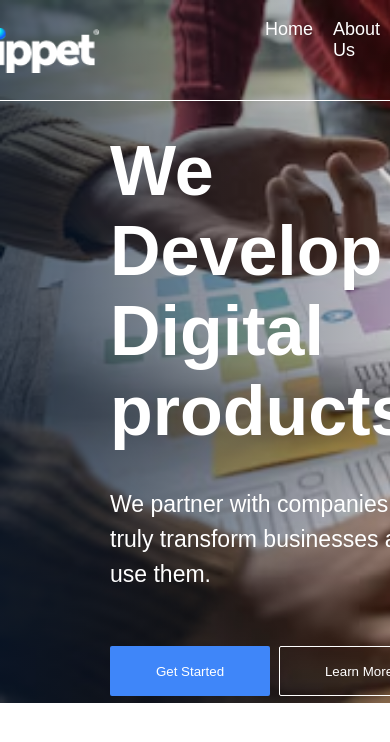
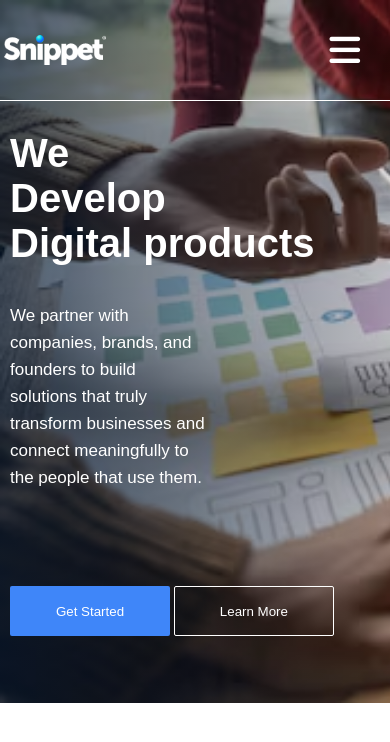
Before and after one commit to idh-47/Snippet_website, a plain HTML site: page index.html in a window 390 px wide. Drawn offline with Linux system fonts and the light colour scheme.

Commit message:
page 1 res+ani

```diff
--- a/index.html
+++ b/index.html
@@ -4,6 +4,7 @@
     <meta charset="utf-8">
     <meta http-equiv="X-UA-Compatible" content="IE=edge">
     <meta name="viewport" content="width=device-width, initial-scale=1">
+    <link rel="stylesheet" href="https://cdnjs.cloudflare.com/ajax/libs/font-awesome/6.7.2/css/all.min.css" integrity="sha512-Evv84Mr4kqVGRNSgIGL/F/aIDqQb7xQ2vcrdIwxfjThSH8CSR7PBEakCr51Ck+w+/U6swU2Im1vVX0SVk9ABhg==" crossorigin="anonymous" referrerpolicy="no-referrer" />
     <link rel="stylesheet" href="styles.css">
     <title>Snippet</title>
 </head>
@@ -11,19 +12,20 @@
     <section id="hero">
         <div id="nav_container">
             <img  id="logo" src="snippet_logo_200x40_white.png" width="230" height="45">
-            <nav>
+            <nav id="nav">
                 <ul>
-                    <li>Home</li>
-                    <li>About Us</li>
-                    <li>Our Services</li>
-                    <li>Contact Us</li>
-                    <li>(+212) 663-212-790</li>
+                    <a href="#" style="text-decoration: none;"><li>Home</li></a>
+                    <a href="#" style="text-decoration: none;"><li>About Us</li></a>
+                    <a href="#" style="text-decoration: none;"><li>Our Services</li></a>
+                    <a href="#" style="text-decoration: none;"><li>Contact Us</li></a>
+                    <a href="#" style="text-decoration: none;"><li>(+212) 663-212-790</li></a>
                 </ul>
             </nav>
+            <i class="fa-solid fa-bars" id="fa" style="font-size: 35px; display: none;"></i>
         </div>
         <div id="hero-container">
-            <h1 id="text_h">We <br> Develop <br> Digital products</h1><br><br>
-            <p style="font-size: 23px; font-family: Arial, Helvetica, sans-serif; width: 750px; line-height: 35px;">We partner with companies, brands, and founders to build solutions that truly transform businesses and connect meaningfully to the people that use them.</p><br><br><br>
+            <h1 id="text_h">We <br> <span id="typewriter">Develop</span> <br> Digital products</h1><br><br>
+            <p style="font-size: 23px; font-family: Arial, Helvetica, sans-serif; width: 50vw; line-height: 35px;" id="para-1">We partner with companies, brands, and founders to build solutions that truly transform businesses and connect meaningfully to the people that use them.</p><br><br><br>
             <div id="btns-div">
                 <button class="btn" id="gs">Get Started</button>
                 <button class="btn" id="lm">Learn More</button>
--- a/styles.css
+++ b/styles.css
@@ -22,13 +22,12 @@ body{
 }
 #logo{
     position: relative;
-    right: 90px;
+    left: -80px;
     cursor: pointer;
 }
 ul{
     width: 100%;
-    max-width: 700px;
-    padding: 0 20px;
+    max-width: 50vw;
     display: flex;
     justify-content: space-between;
 }
@@ -36,7 +35,7 @@ li{
     display: inline;
     list-style: none;
     color: white;
-    padding-left: 20px;
+    margin: 20px;
     font-size: 18px;
     font-family:Arial, Helvetica, sans-serif ;
     cursor: pointer;
@@ -48,14 +47,14 @@ li:hover{
 #hero-container{
     display: flex;
     flex-direction: column;
-    position: relative;
-    left: 110px;
+    margin-left: 110px;
     margin-top: 30px;
     height: 572px;
 }
 #text_h{
 font-size: 70px;
 font-family: Arial, Helvetica, sans-serif;
+animation: 1.5s fade ease-in-out 0s 1 alternate;
 }
 
 .btn{
@@ -68,11 +67,13 @@ font-family: Arial, Helvetica, sans-serif;
 }
 #gs{
     background-color: #3f86f9;
+    animation: 3s fade ease-in-out 0s 1 alternate;
 }
 #lm{
     background-color: rgba(255, 255, 255, 0);
     border: 1px white solid;
     margin-left: 5px;
+    animation: 3.5s fade ease-in-out 0s 1 alternate;
 }
 #gs:hover{
 background-color: black;
@@ -81,7 +82,9 @@ background-color: black;
     background-color: #3f86f9;
     border: none;
 }
-
+#para-1{
+    animation: 2.5s fade ease-in-out 0s 1 alternate;
+}
 
 @media (min-width : 100px) {
     html{
@@ -89,3 +92,52 @@ background-color: black;
         width: 100vw;
     }
 }
+@media (max-width : 645px) {
+    #text_h{
+        font-size: 40px;
+    }
+    #hero-container{
+        margin-left: 10px;
+    }
+    #logo{
+        left: -20px;
+        width: 150px;
+        height: auto;
+    }
+    #para-1 {
+        height: 220px;
+        font-size: 17px !important;
+        line-height: 27px !important;
+    }
+    #lm{
+        margin-top: 10px;
+        margin-left: -0.1px !important;
+    }
+}
+@media (max-width:810px) {
+    #nav{
+        display: none;
+    }
+    #fa{
+        display:block !important;
+        margin-right: 30px;
+    }
+    #nav_container{
+        justify-content: space-between;
+    }
+}
+
+@keyframes fade {
+    0%{
+
+            opacity: 0%;
+            position: relative;
+            top: 500px;
+    }
+
+    100%{
+            opacity: 100%;
+            position: relative;
+            top: 0px;
+    }
+}
```
